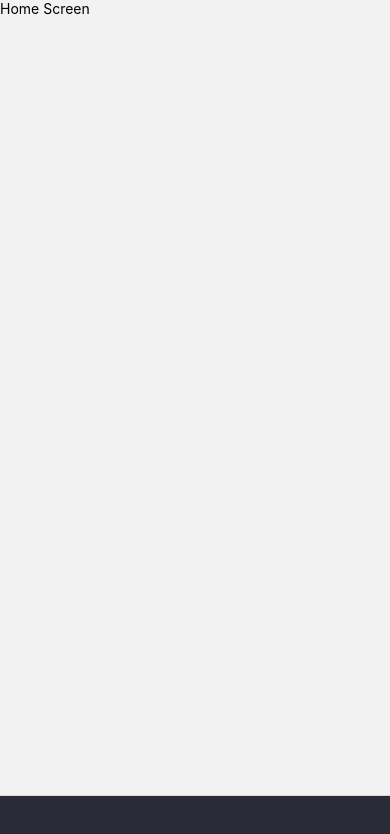
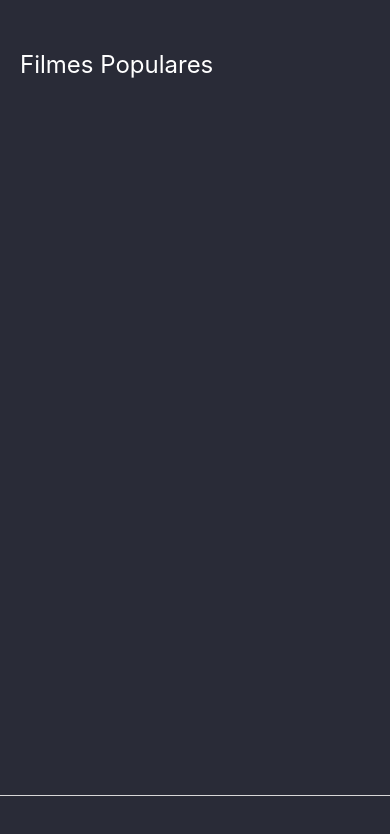
Before and after one commit to henriquepablo/app-Movie-Tests, a React Native app: screen /Home in a window 390 px wide. Shown: the top 834 px of the page. Built offline with nearby package versions, Linux system fonts and the light colour scheme; some icons are missing.

Commit message:
style: styling header in the home page

```diff
--- a/App.tsx
+++ b/App.tsx
@@ -6,13 +6,16 @@
  */
 
 import React from 'react';
-import {SafeAreaView} from 'react-native';
+import {SafeAreaView, StatusBar} from 'react-native';
 import AppRoutes from './src/routes/AppRoutes';
 
 function App(): React.JSX.Element {
 
   return (
-      <AppRoutes />
+      <>
+        <StatusBar backgroundColor='#292B37'/>
+        <AppRoutes />
+      </>
   );
 }
 
--- a/src/pages/Home/Home.tsx
+++ b/src/pages/Home/Home.tsx
@@ -1,13 +1,16 @@
 import React from "react";
 import { Text, View } from "react-native";
+import { Container, ContainerHeader, Header } from "./HomeStyle";
 
 function Home():JSX.Element {
     return(
-        <View>
-            <Text>
-                Home Screen
-            </Text>
-        </View>
+        <Container>
+            <ContainerHeader>
+                <Header>
+                    Filmes Populares
+                </Header>
+            </ContainerHeader>
+        </Container>
     );
 }
 
--- /dev/null
+++ b/src/pages/Home/HomeStyle.tsx
@@ -0,0 +1,18 @@
+import styled from "styled-components/native";
+
+export const Container = styled.View `
+    flex: 1;
+    background-color: #292B37;
+`;
+
+export const ContainerHeader = styled.View `
+    margin-top: 50px;
+    margin-left: 20px;
+    margin-bottom: 20px;
+`;
+
+export const Header = styled.Text `
+    color: #fff;
+    font-size: 24px;
+
+`;
```
